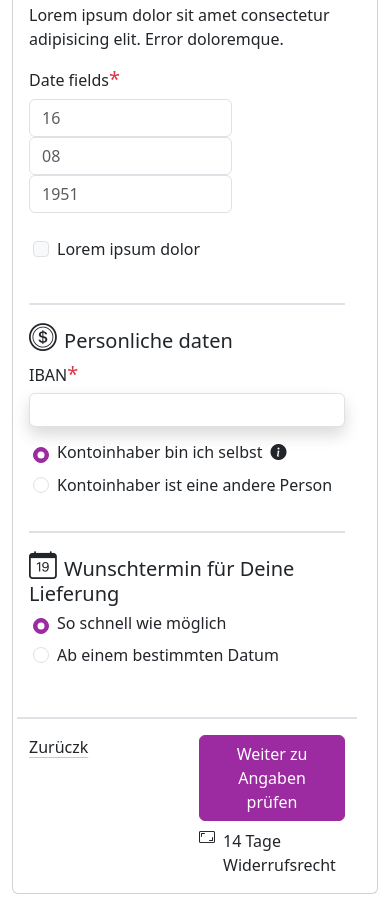
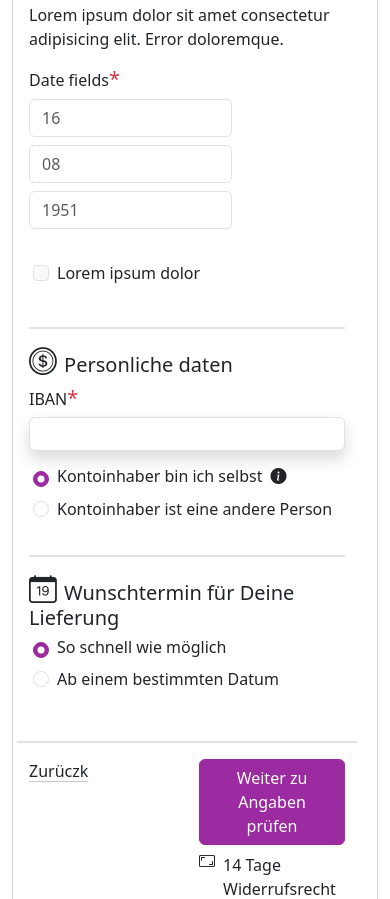
Before and after one commit to Juhi0326/bootstrap_task, a website: page index.html in a window 390 px wide. Shown: the part 1249-2148 px from the top of the page. Drawn offline with nearby package versions, Linux system fonts and the light colour scheme.

Commit message:
finishing responsivity

```diff
--- a/index.html
+++ b/index.html
@@ -118,17 +118,16 @@
                                 <div class="row">
                                     <div class="col-8">
                                         <div class="row">
-                                            <div class="col-12 col-sm-4">
+                                            <div class="col-12 col-sm-4 mb-2 mb-sm-0">
                                                 <input type="text" class="form-control" id="day" placeholder="16">
                                             </div>
-                                            <div class="col-12 col-sm-4">
+                                            <div class="col-12 col-sm-4 mb-2 mb-sm-0">
                                                 <input type="text" class="form-control" id="month" placeholder="08">
                                             </div>
-                                            <div class="col-12 col-sm-4">
+                                            <div class="col-12 col-sm-4 mb-2 mb-sm-0">
                                                 <input type="text" class="form-control" id="year" placeholder="1951">
                                             </div>
                                         </div>
-
                                     </div>
                                     <div class="col-4"></div>
                                 </div>
```
